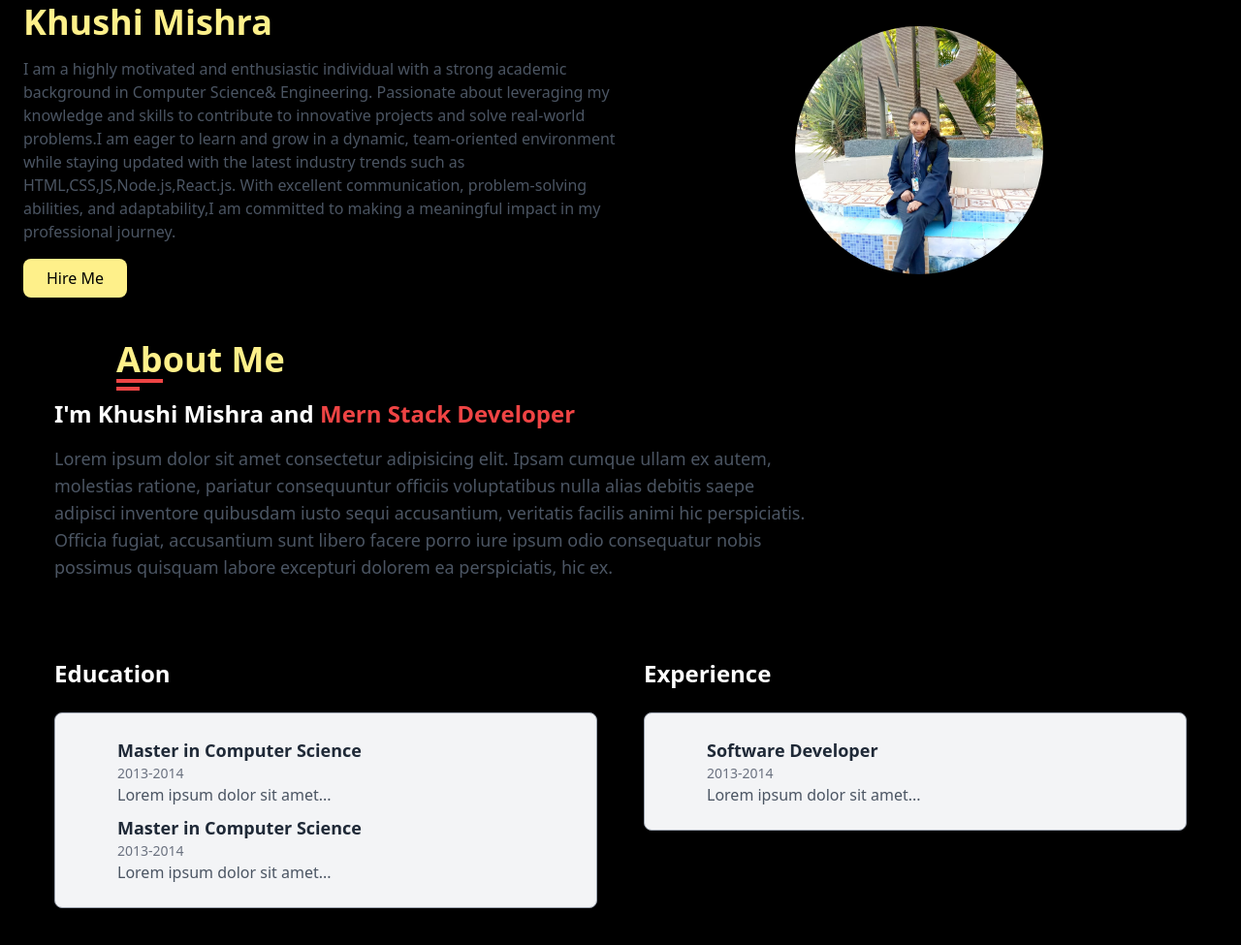
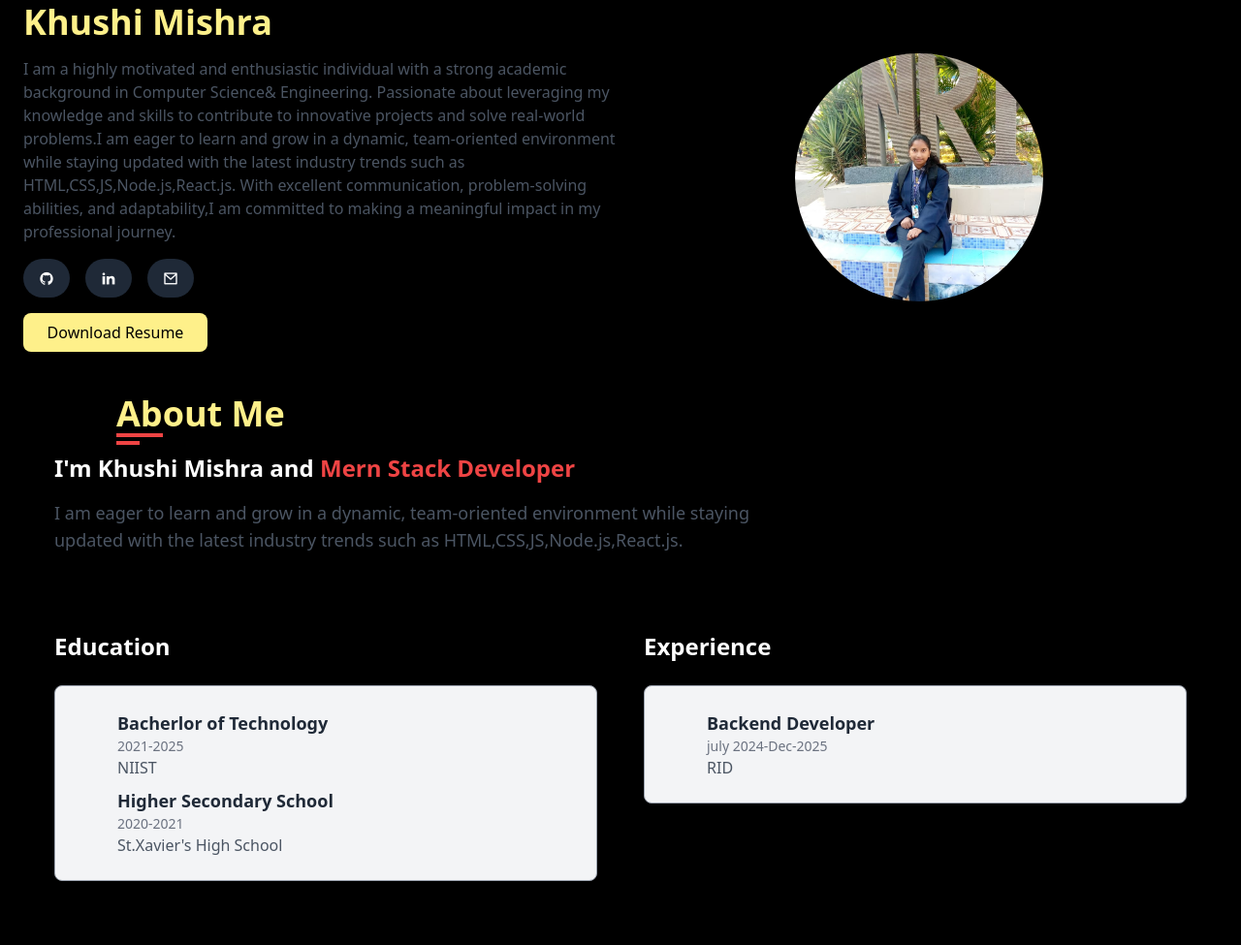
Before and after one commit to Kmishara/Khushinewportfolio, a plain HTML site: page index.html in a window 1280 px wide. Shown: the part 151-1126 px from the top of the page at 97% size. Drawn offline with nearby package versions, Linux system fonts and the light colour scheme.

Commit message:
resume_updated

```diff
--- a/index.html
+++ b/index.html
@@ -8,6 +8,7 @@
       href="https://cdn.jsdelivr.net/npm/remixicon@4.5.0/fonts/remixicon.css"
       rel="stylesheet"
     />
+
     <!-- <link rel="stylesheet" href="/index.css" /> -->
     <script src="https://cdn.tailwindcss.com"></script>
     <style>
@@ -57,12 +58,28 @@
           excellent communication, problem-solving abilities, and adaptability,I
           am committed to making a meaningful impact in my professional journey.
         </p>
-        <button
-          class="bg-yellow-200 text-black px-6 py-2 rounded-lg shadow-md hover:bg-yellow-300 transition"
-          id="main-btn"
-        >
-          Hire Me
-        </button>
+        <div class="social-links flex space-x-4 mt-4">
+          <a href="https://github.com/Kmishara/" target="_blank" class="flex items-center space-x-2 text-white bg-gray-800 px-4 py-2 rounded-full hover:bg-blue-500 transition">
+            <i class="ri-github-fill"></i>
+
+          </a>
+          <a href="https://www.linkedin.com/in/khushi-mishra-5b0726260" target="_blank" class="flex items-center space-x-2 text-white bg-gray-800 px-4 py-2 rounded-full hover:bg-blue-500 transition">
+            <i class="ri-linkedin-fill"></i>
+
+          </a>
+          <a href="mailto:mishrashanvi7979@gmail.com" class="flex items-center space-x-2 text-white bg-gray-800 px-4 py-2 rounded-full hover:bg-blue-500 transition">
+            <i class="ri-mail-line"></i>
+
+          </a>
+        </div>
+        <a
+        href="./KhushiResume (7).pdf"
+        download="Your_Resume.pdf"
+        class="bg-yellow-200 w-[190px] text-black px-6 py-2 rounded-lg shadow-md hover:bg-yellow-300 transition block text-center"
+      >
+        Download Resume
+      </a>
+
       </div>
       <div id="right" class="md:w-1/2 flex justify-center mt-6 md:mt-0">
         <img
@@ -96,13 +113,9 @@
               <span class="text-red-500">Mern Stack Developer</span>
             </h3>
             <p class="text-lg text-gray-600 leading-7">
-              Lorem ipsum dolor sit amet consectetur adipisicing elit. Ipsam
-              cumque ullam ex autem, molestias ratione, pariatur consequuntur
-              officiis voluptatibus nulla alias debitis saepe adipisci inventore
-              quibusdam iusto sequi accusantium, veritatis facilis animi hic
-              perspiciatis. Officia fugiat, accusantium sunt libero facere porro
-              iure ipsum odio consequatur nobis possimus quisquam labore
-              excepturi dolorem ea perspiciatis, hic ex.
+              I am eager to learn and grow in
+              a dynamic, team-oriented environment while staying updated with the
+              latest industry trends such as HTML,CSS,JS,Node.js,React.js.
             </p>
           </div>
         </div>
@@ -116,17 +129,17 @@
             >
               <div class="relative pl-10">
                 <h4 class="text-lg font-semibold text-gray-800">
-                  Master in Computer Science
+                  Bacherlor of Technology
                 </h4>
-                <p class="text-sm text-gray-500">2013-2014</p>
-                <p class="text-gray-600">Lorem ipsum dolor sit amet...</p>
+                <p class="text-sm text-gray-500">2021-2025</p>
+                <p class="text-gray-600">NIIST</p>
               </div>
               <div class="relative pl-10 mt-2">
                 <h4 class="text-lg font-semibold text-gray-800">
-                  Master in Computer Science
+                 Higher Secondary School
                 </h4>
-                <p class="text-sm text-gray-500">2013-2014</p>
-                <p class="text-gray-600">Lorem ipsum dolor sit amet...</p>
+                <p class="text-sm text-gray-500">2020-2021</p>
+                <p class="text-gray-600">St.Xavier's High School</p>
               </div>
             </div>
           </div>
@@ -139,10 +152,10 @@
             >
               <div class="relative pl-10">
                 <h4 class="text-lg font-semibold text-gray-800">
-                  Software Developer
+                  Backend Developer
                 </h4>
-                <p class="text-sm text-gray-500">2013-2014</p>
-                <p class="text-gray-600">Lorem ipsum dolor sit amet...</p>
+                <p class="text-sm text-gray-500">july 2024-Dec-2025</p>
+                <p class="text-gray-600">RID</p>
               </div>
             </div>
           </div>
@@ -374,6 +387,7 @@
         srright.reveal(".experience", { delay: 200 });
       });
     </script>
+
     <script src="https://unpkg.com/scrollreveal"></script>
   </body>
 </html>
```
Also changed, not shown: 1 other file.
